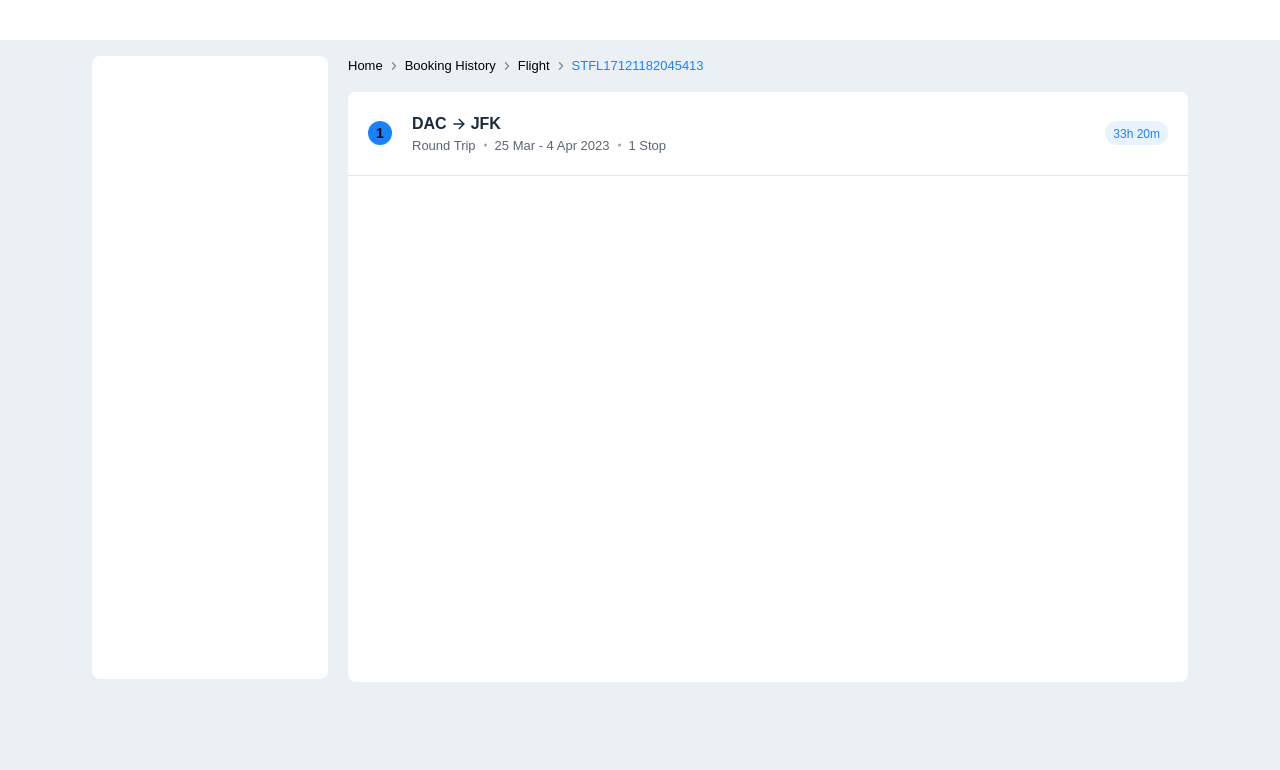
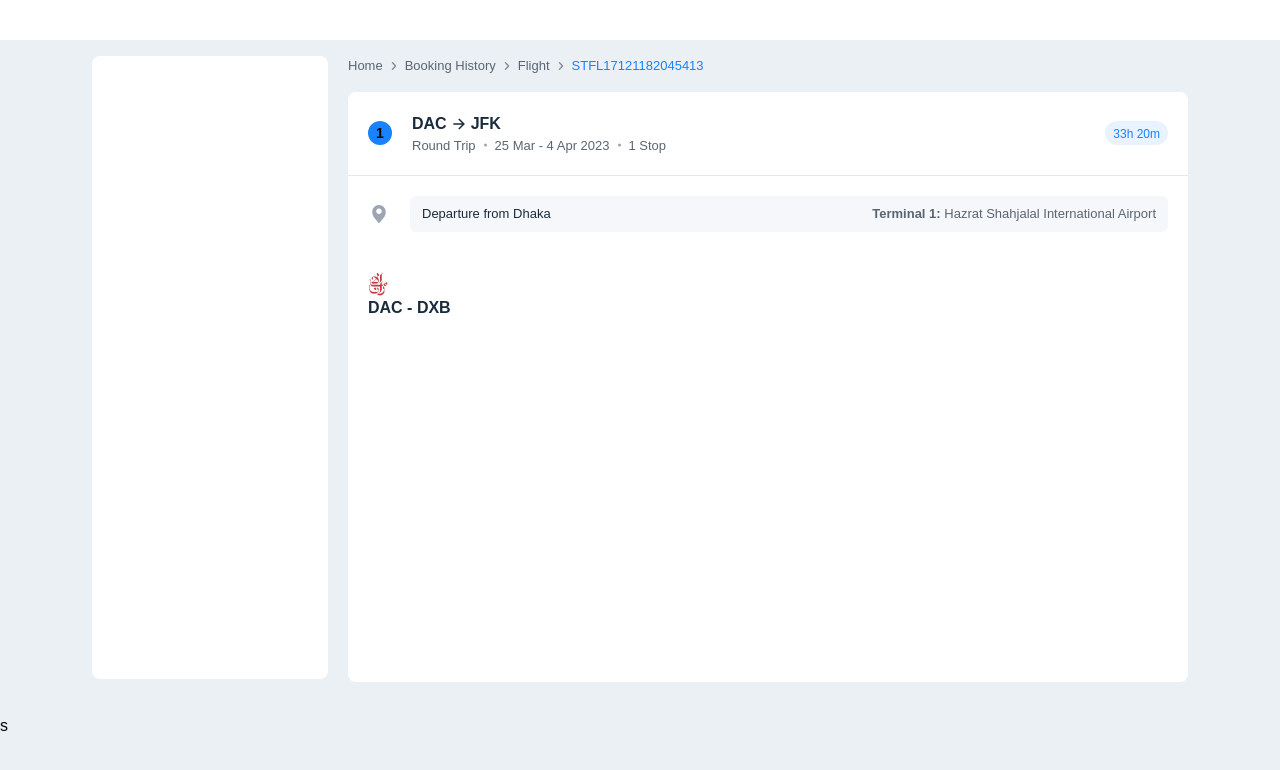
Before and after one commit to omarfaruk7022/sharetrip-design, a Next.js app: page / in a window 1280 px wide. Shown: the top 770 px of the page. Built offline with nearby package versions, Linux system fonts and the light colour scheme.

Commit message:
first section done

```diff
--- a/src/app/page.js
+++ b/src/app/page.js
@@ -3,6 +3,8 @@ import arrow from "@/assets/Vector.svg";
 import Link from "next/link";
 import ellipse from "@/assets/Ellipse.svg";
 import { IoArrowForwardSharp } from "react-icons/io5";
+import location from "@/assets/subtract.svg";
+import airline from "@/assets/Vector.png";
 
 export default function Home() {
   return (
@@ -12,15 +14,15 @@ export default function Home() {
         <div className="bg-white w-[248px] h-[623px] rounded-[8px]  "></div>
         <div>
           <div className="flex  gap-2 items-center">
-            <p className="text-black text-[13px]">Home</p>
+            <p className=" text-[13px] text-[#5A6573]">Home</p>
             <span>
               <Image src={arrow} alt="" />
             </span>
-            <p className="text-black text-[13px]">Booking History</p>
+            <p className="text-[#5A6573] text-[13px]">Booking History</p>
             <span>
               <Image src={arrow} alt="" />
             </span>
-            <p className="text-black text-[13px]">Flight</p>
+            <p className="text-[#5A6573] text-[13px]">Flight</p>
             <span>
               <Image src={arrow} alt="" />
             </span>
@@ -55,9 +57,30 @@ export default function Home() {
                 <span className="text-[#1882FF] text-[12px] px-2">33h 20m</span>
               </div>
             </div>
+            <div className="p-5 flex items-center gap-6">
+              <Image className="ms-1" src={location} />
+              <div className="bg-[#F5F7FA] py-2 px-3  flex items-center justify-between w-full rounded-[6px]">
+                <p className="text-[13px] text-[#1A2B3D] font-medium">
+                  Departure from Dhaka
+                </p>
+                <p className="text-[#5A6573] text-[13px]">
+                  <span className="font-semibold">Terminal 1: </span>
+                  Hazrat Shahjalal International Airport
+                </p>
+              </div>
+            </div>
+            <div className="p-5">
+              <div>
+                <Image src={airline} />
+              </div>
+              <p className="text-[#1A2B3D] font-semibold flex items-center gap-1">
+                DAC - DXB
+              </p>
+            </div>
           </section>
         </div>
       </div>
+      s
     </div>
   );
 }
```
Also changed, not shown: src/assets/Vector.png (added), src/assets/subtract.svg (added).
